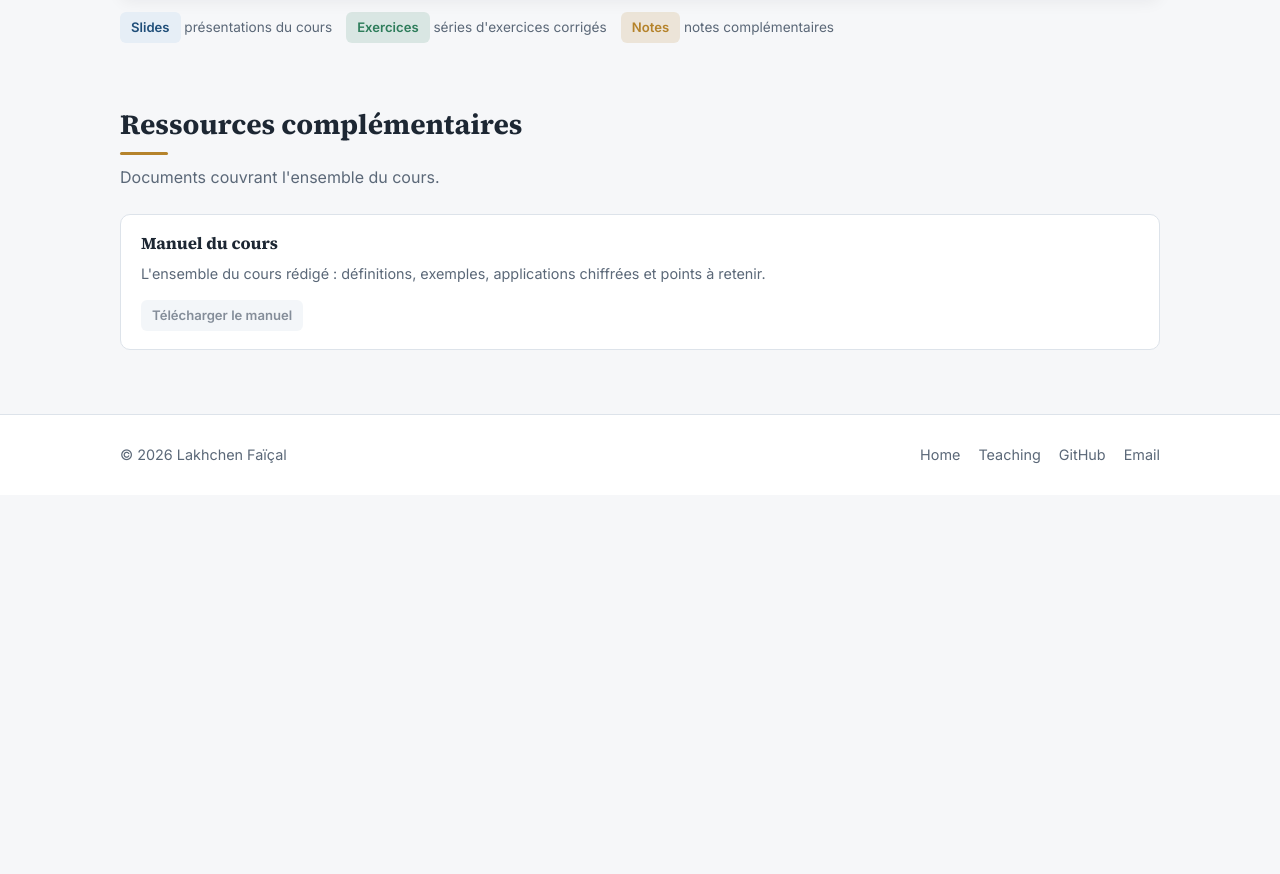
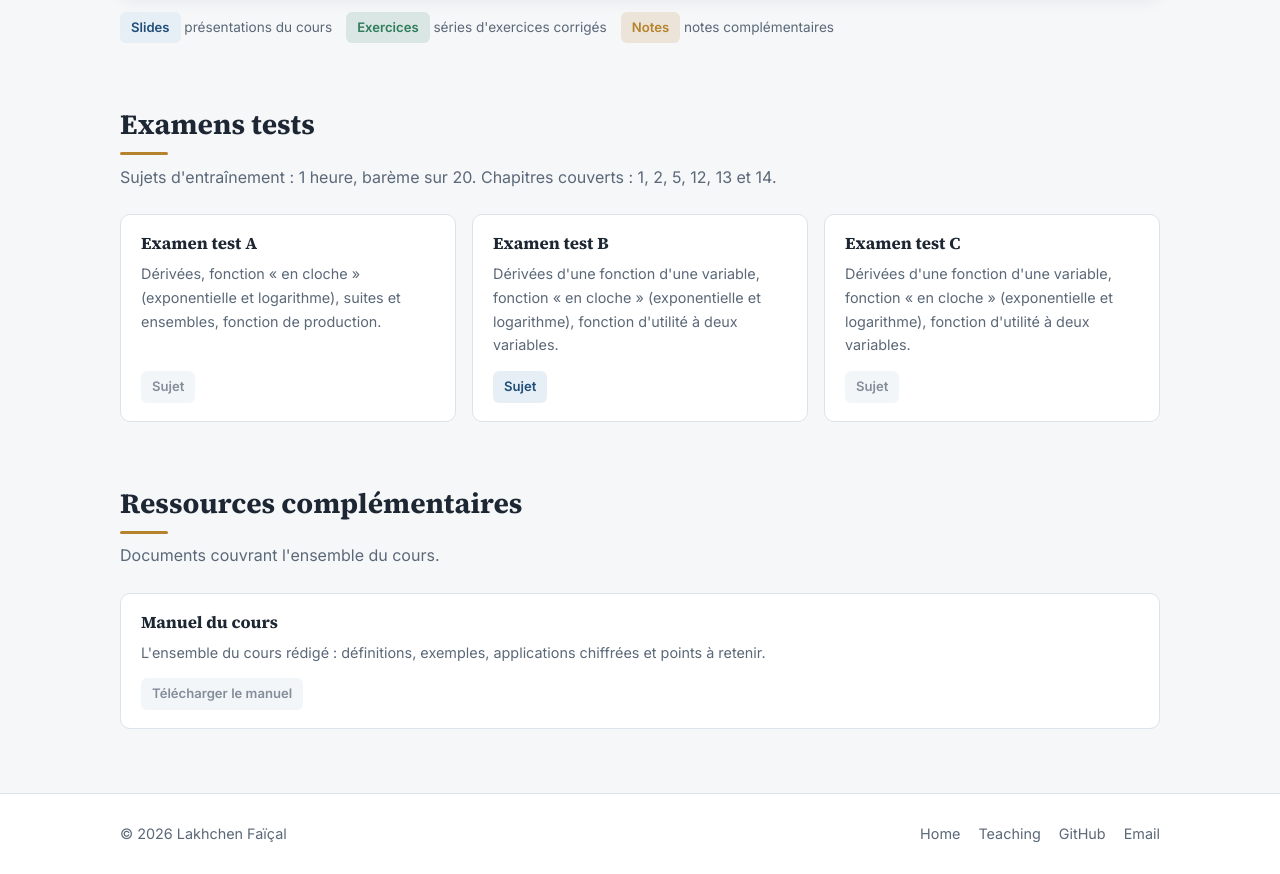
Before and after one commit to FaicalLakhchen/FaicalLakhchen.github.io, a plain HTML site: page teaching/licence/mathematiques.html in a window 1280 px wide. Shown: the part 3014-3888 px from the top of the page. Before the commit the page ends 3509 px from the top, so only its background shows below. Drawn offline with Linux system fonts and the light colour scheme.

Commit message:
mathématiques : section examens tests, ajout de l'examen B
Co-Authored-By: Claude Opus 5.5 <noreply@anthropic.com>

```diff
--- a/teaching/licence/mathematiques.html
+++ b/teaching/licence/mathematiques.html
@@ -335,6 +335,34 @@
                 </div>
             </section>
 
+            <section class="section" id="examens">
+                <h2 class="section-title">Examens tests</h2>
+                <p class="section-sub">Sujets d'entraînement : 1 heure, barème sur 20. Chapitres couverts : 1, 2, 5, 12, 13 et 14.</p>
+                <div class="resources">
+                <div class="resource">
+                    <h3>Examen test A</h3>
+                    <p>Dérivées, fonction « en cloche » (exponentielle et logarithme), suites et ensembles, fonction de production.</p>
+                    <div class="btn-row">
+                        <a class="res" href="#TODO">Sujet</a>
+                    </div>
+                </div>
+                <div class="resource">
+                    <h3>Examen test B</h3>
+                    <p>Dérivées d'une fonction d'une variable, fonction « en cloche » (exponentielle et logarithme), fonction d'utilité à deux variables.</p>
+                    <div class="btn-row">
+                        <a class="res" href="../../stuff/L/Mathematiques/examen_test_B_etudiants.pdf" download="Mathematiques-Examen-test-B.pdf">Sujet</a>
+                    </div>
+                </div>
+                <div class="resource">
+                    <h3>Examen test C</h3>
+                    <p>Dérivées d'une fonction d'une variable, fonction « en cloche » (exponentielle et logarithme), fonction d'utilité à deux variables.</p>
+                    <div class="btn-row">
+                        <a class="res" href="#TODO">Sujet</a>
+                    </div>
+                </div>
+                </div>
+            </section>
+
             <section class="section">
                 <h2 class="section-title">Ressources complémentaires</h2>
                 <p class="section-sub">Documents couvrant l'ensemble du cours.</p>
```
Also changed, not shown: 1 other file.
